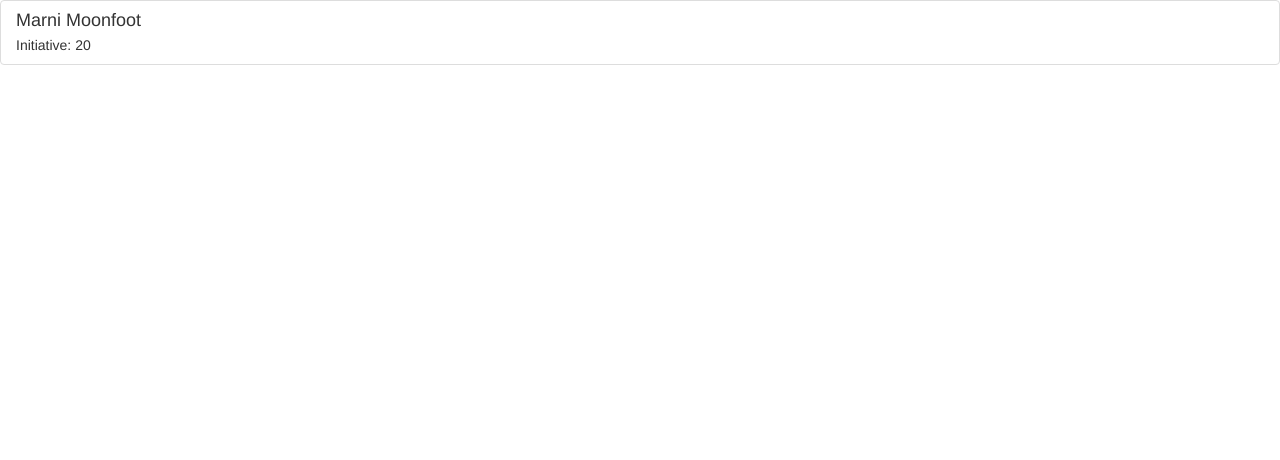
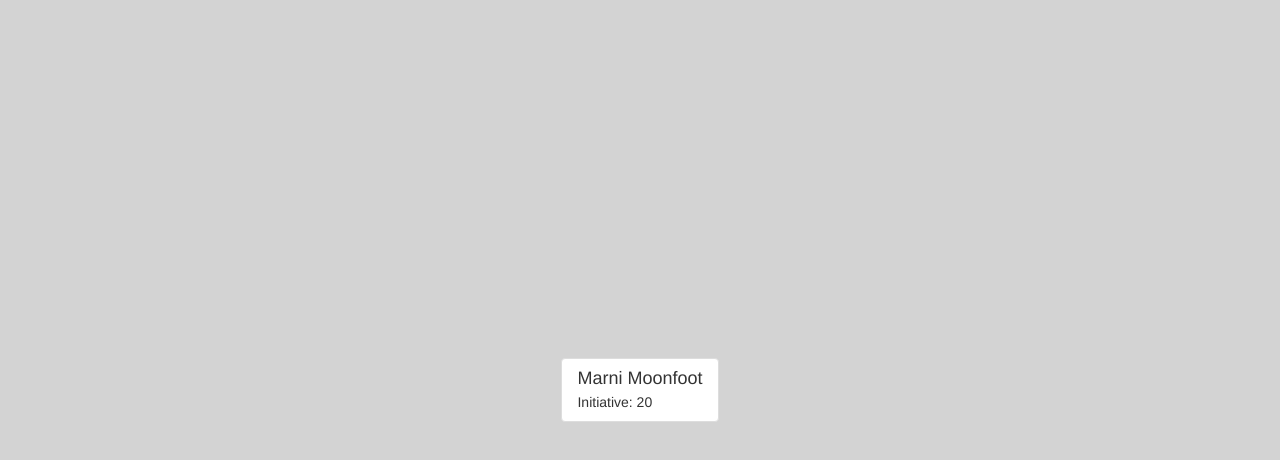
Before and after one commit to CharmedSatyr/dnd_combat_tracker, a React (Create React App) app: page / in a window 1280 px wide. Shown: the top 460 px of the page. Built offline with nearby package versions, Linux system fonts and the light colour scheme.

Commit message:
basic styling

```diff
--- a/src/App.js
+++ b/src/App.js
@@ -4,7 +4,16 @@ import Initiative from './Initiative';
 class App extends Component {
   render() {
     return (
-      <div>
+      <div
+        style={{
+          background: 'lightgray',
+          display: 'flex',
+          alignItems: 'center',
+          justifyContent: 'center',
+          width: '100%',
+          height: '100vh',
+        }}
+      >
         <Initiative />
       </div>
     );
```
